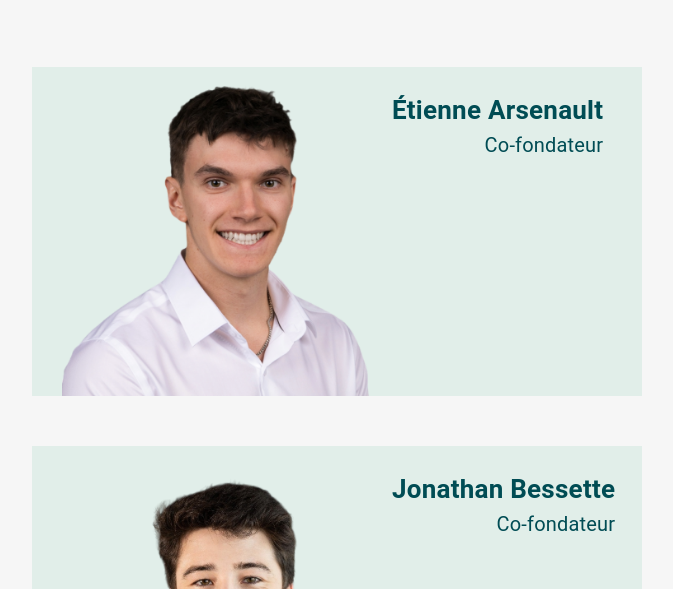
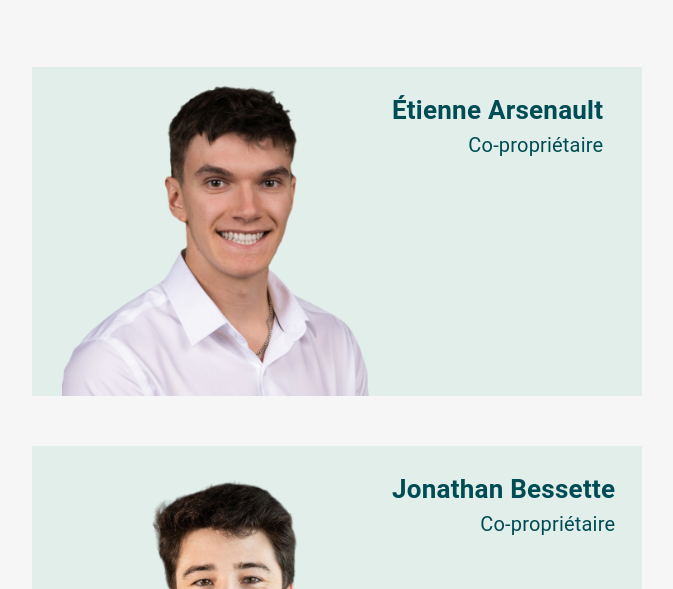
Before and after one commit to kozzo-solutions/kozzo-website, a React (Create React App) app: page / in a window 1280 px wide. Shown: the part 2300-2889 px from the top of the page, without its empty margins (303-976 px from the left). Built offline with nearby package versions, Linux system fonts and the light colour scheme.

Commit message:
change co-founder for co-owner

```diff
--- a/src/components/about-us.js
+++ b/src/components/about-us.js
@@ -86,12 +86,12 @@ const AboutUs = () => {
           <Members>
             <MemberCard
               name="Étienne Arsenault"
-              role={t('about-us.co-founder-title')}
+              role={t('about-us.co-owner-title')}
               picture={etiennePicture}
             />
             <MemberCard
               name="Jonathan Bessette"
-              role={t('about-us.co-founder-title')}
+              role={t('about-us.co-owner-title')}
               picture={jonathanPicture}
             />
           </Members>
--- a/src/resources/translations/en/common.json
+++ b/src/resources/translations/en/common.json
@@ -34,7 +34,7 @@
         "kozzo-history": "Founded in 2024 by Étienne Arsenault, a computer science graduate, and Jonathan Bessette, a software engineer, Kozzo is a young company motivated to help its clients succeed in the ever-growing digital world.",
         "kozzo-description": "We know that every digital project requires a tailored approach and close collaboration with our clients. This way, we create customized solutions that enhance your visibility and ensure smooth integration, bringing added value to your business. Join Kozzo to benefit from our professional expertise and turn your ideas into reality.",
         "together":"Together, let’s propel your business into the world of tomorrow!",
-        "co-founder-title": "Co-founder"
+        "co-owner-title": "Co-owner"
     },
 
     "contact-us": {
--- a/src/resources/translations/fr/common.json
+++ b/src/resources/translations/fr/common.json
@@ -34,7 +34,7 @@
         "kozzo-history": "Fondée en 2024 par Étienne Arsenault, bachelier en informatique, et Jonathan Bessette, ingénieur logiciel, Kozzo est une jeune entreprise motivée à aider ses clients à se démarquer dans le monde en pleine expansion du numérique.",
         "kozzo-description": "Nous savons que chaque projet numérique nécessite une approche sur-mesure ainsi qu'une étroite collaboration avec nos clients. Nous créons de cette façon des solutions adaptées qui améliorent votre visibilité et garantissent une intégration fluide, apportant ainsi une valeur ajoutée à votre entreprise. Rejoignez Kozzo pour bénéficier de notre savoir-faire professionnel et transformer vos idées en réalité.",
         "together":"Ensemble, propulsons votre entreprise vers le monde de demain!",
-        "co-founder-title": "Co-fondateur"
+        "co-owner-title": "Co-propriétaire"
     },
 
     "contact-us":{
```
